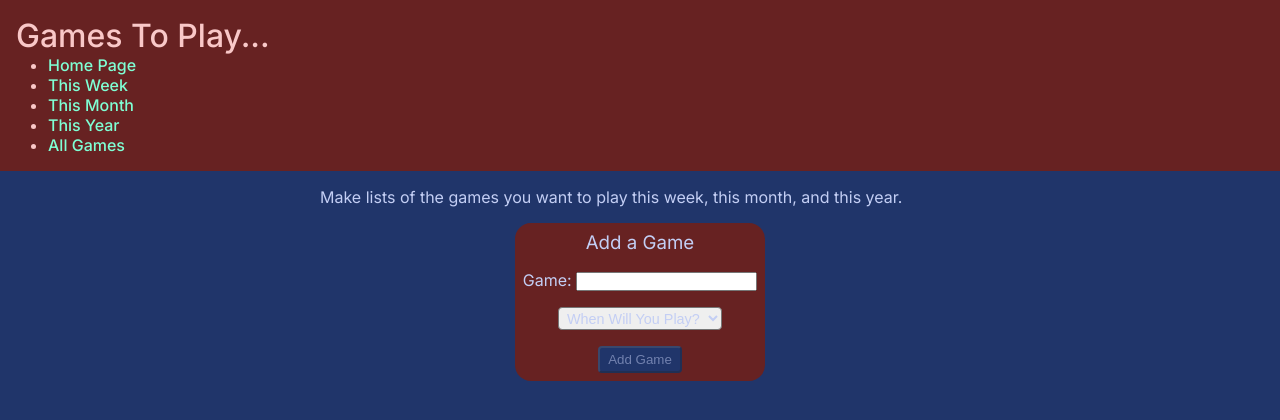
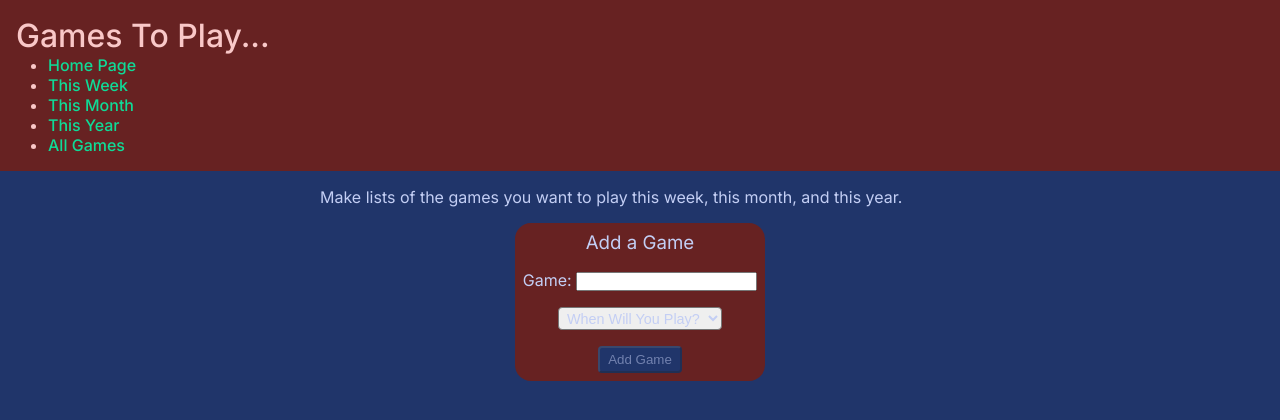
Before and after one commit to franco-ortega/to-do-games, a Next.js app: page / in a window 1280 px wide. Shown: the top 420 px of the page. Built offline with nearby package versions, Linux system fonts and the light colour scheme.

Commit message:
change nav link color

```diff
--- a/components/nav/Nav.module.scss
+++ b/components/nav/Nav.module.scss
@@ -2,7 +2,7 @@
   margin-left: 2rem;
 
   a {
-    color: aquamarine;
+    color: rgb(15, 219, 151);
     font-weight: 500;
   }
 }
```
